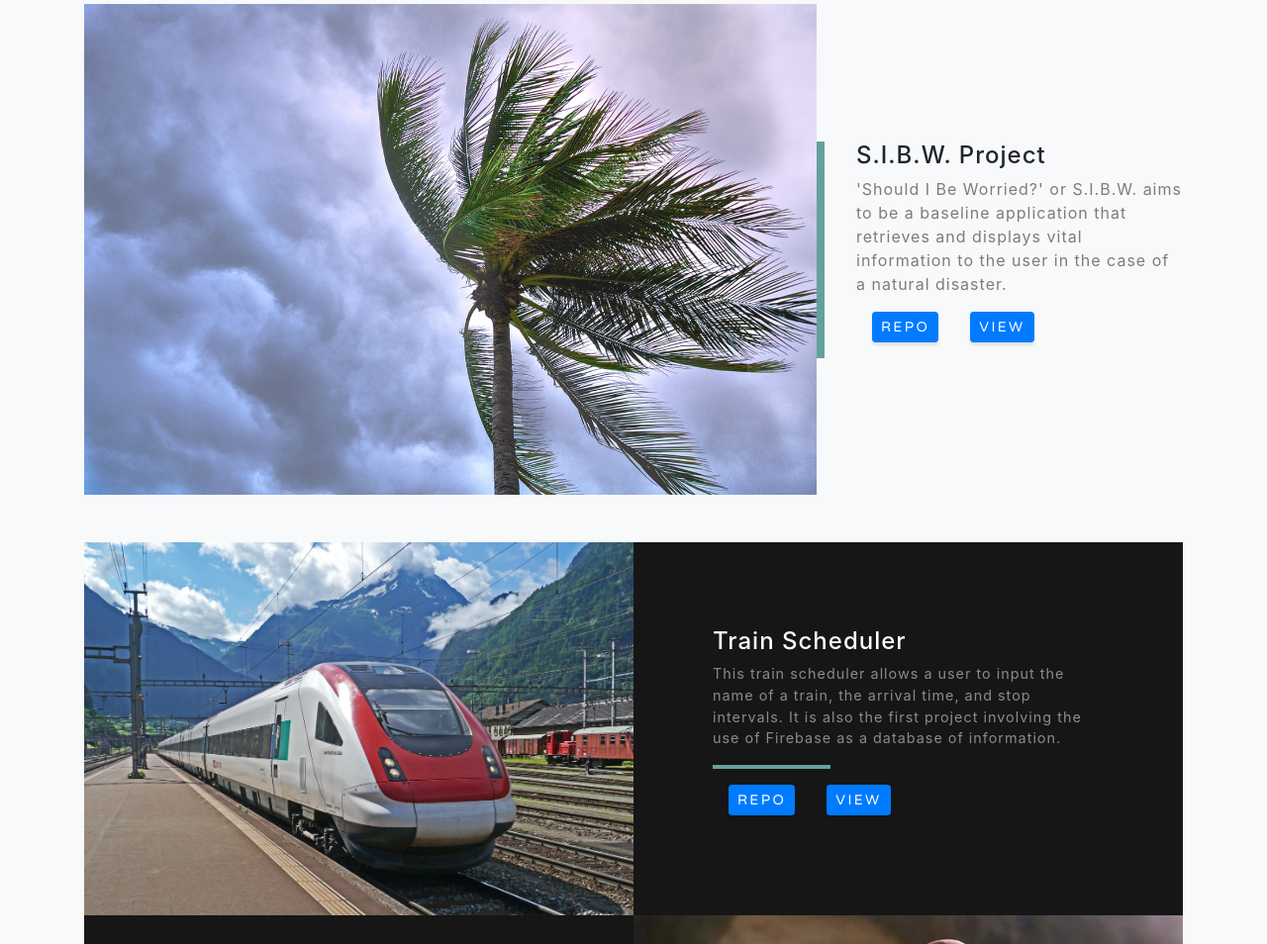
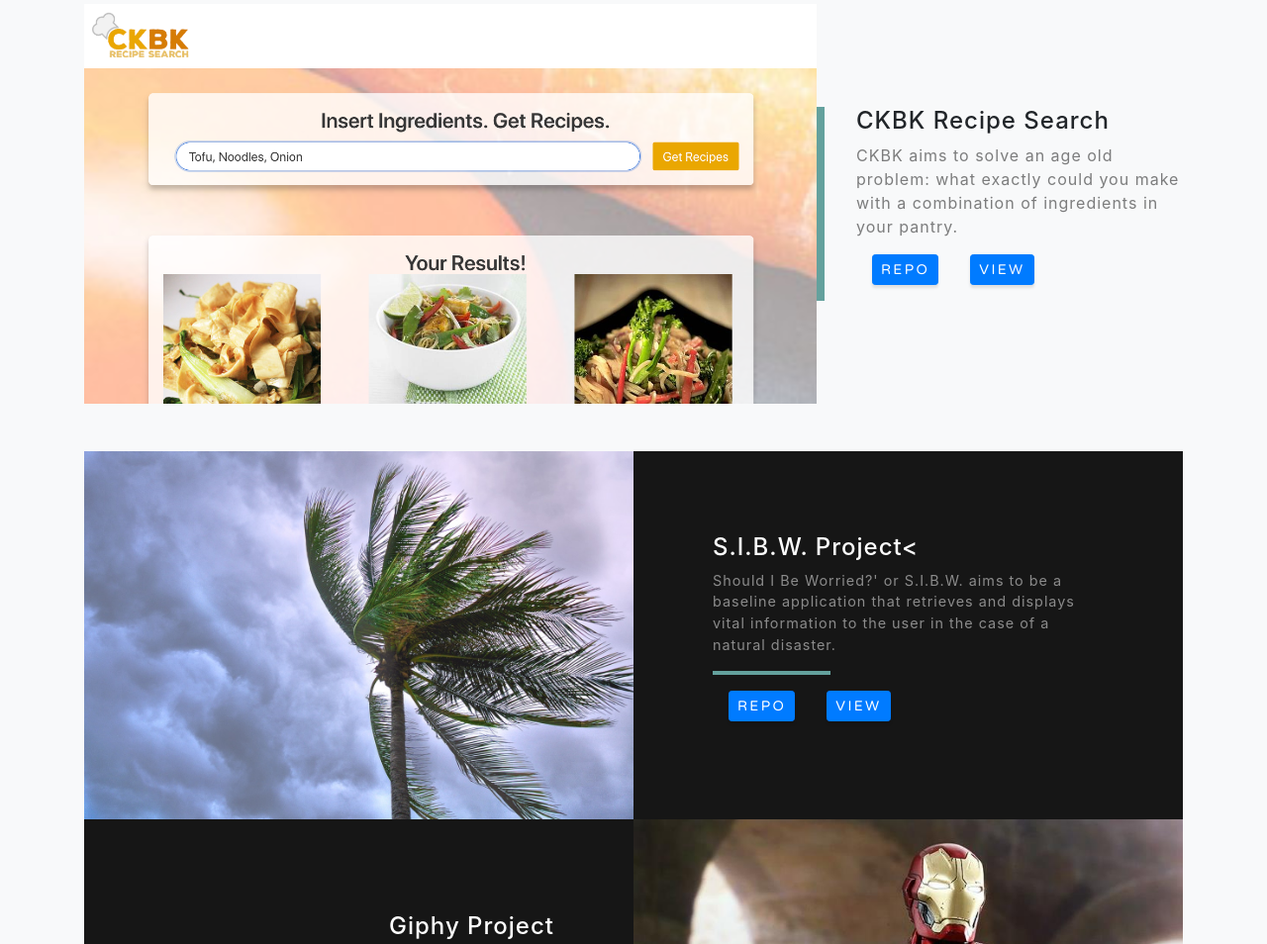
Before and after one commit to ggoldammer/new-portfolio, a website with bundled scripts: page index.html in a window 1280 px wide. Shown: the part 1450-2404 px from the top of the page at 99% size. Built offline with nearby package versions, Linux system fonts and the light colour scheme.

Commit message:
Updated portfolio

```diff
--- a/index.html
+++ b/index.html
@@ -87,16 +87,15 @@
       <!-- Featured Project Row -->
       <div class="row align-items-center no-gutters mb-4 mb-lg-5">
         <div class="col-xl-8 col-lg-7">
-          <img class="img-fluid mb-3 mb-lg-0" src="img/storm-palm.jpeg" alt="">
+          <img class="img-fluid mb-3 mb-lg-0" src="img/ckbk.png" alt="">
         </div>
         <div class="col-xl-4 col-lg-5">
           <div class="featured-text text-center text-lg-left">
-            <h4>S.I.B.W. Project</h4>
-            <p class="text-black-50 mb-0">'Should I Be Worried?' or S.I.B.W. aims to be a baseline application that
-              retrieves and displays vital information to the user in the case of a natural disaster.
+            <h4>CKBK Recipe Search</h4>
+            <p class="text-black-50 mb-0">CKBK aims to solve an age old problem: what exactly could you make with a combination of ingredients in your pantry.
               <br>
-              <a href="https://github.com/ggoldammer/S.I.B.W." class="btn m-3 btn-primary btn-sm" target="_blank">Repo</a><a
-                href="https://ggoldammer.github.io/S.I.B.W./" class="btn m-3 btn-primary btn-sm" target="_blank">View</a>
+              <a href="https://github.com/ggoldammer/Platform-9-and-3-4" class="btn m-3 btn-primary btn-sm" target="_blank">Repo</a><a
+                href="http://guarded-springs-86797.herokuapp.com" class="btn m-3 btn-primary btn-sm" target="_blank">View</a>
             </p>
           </div>
         </div>
@@ -105,19 +104,18 @@
       <!-- Project One Row -->
       <div class="row justify-content-center no-gutters mb-5 mb-lg-0">
         <div class="col-lg-6">
-          <img class="img-fluid" src="img/train.jpeg" alt="">
+          <img class="img-fluid" src="img/storm-palm.jpeg" alt="">
         </div>
         <div class="col-lg-6">
           <div class="bg-black text-center h-100 project">
             <div class="d-flex h-100">
               <div class="project-text w-100 my-auto text-center text-lg-left">
-                <h4 class="text-white">Train Scheduler</h4>
-                <p class="mb-0 text-white-50">This train scheduler allows a user to input the name of a train, the
-                  arrival time, and stop intervals. It is also the first project involving the use of Firebase as a
-                  database of information.</p>
+                <h4 class="text-white">S.I.B.W. Project<</h4>
+                <p class="mb-0 text-white-50">Should I Be Worried?' or S.I.B.W. aims to be a baseline application that
+                  retrieves and displays vital information to the user in the case of a natural disaster.</p>
                 <hr class="d-none d-lg-block mb-0 ml-0">
-                <a href="https://github.com/ggoldammer/firebase-train-scheduler" class="btn m-3 btn-primary btn-sm" target="_blank">Repo</a><a
-                  href="https://ggoldammer.github.io/firebase-train-scheduler/" class="btn m-3 btn-primary btn-sm" target="_blank">View</a>
+                <a href="https://github.com/ggoldammer/S.I.B.W." class="btn m-3 btn-primary btn-sm" target="_blank">Repo</a><a
+                  href="https://ggoldammer.github.io/S.I.B.W./" class="btn m-3 btn-primary btn-sm" target="_blank">View</a>
               </div>
             </div>
           </div>
```
Also changed, not shown: img/ckbk.png (added), 1 other file.
